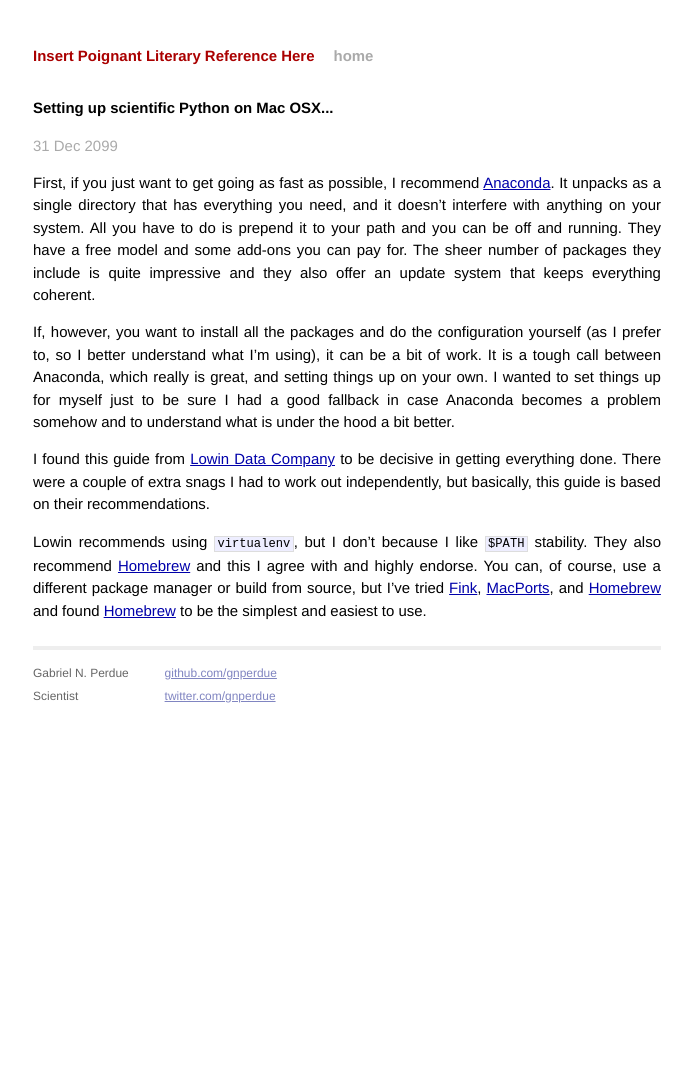
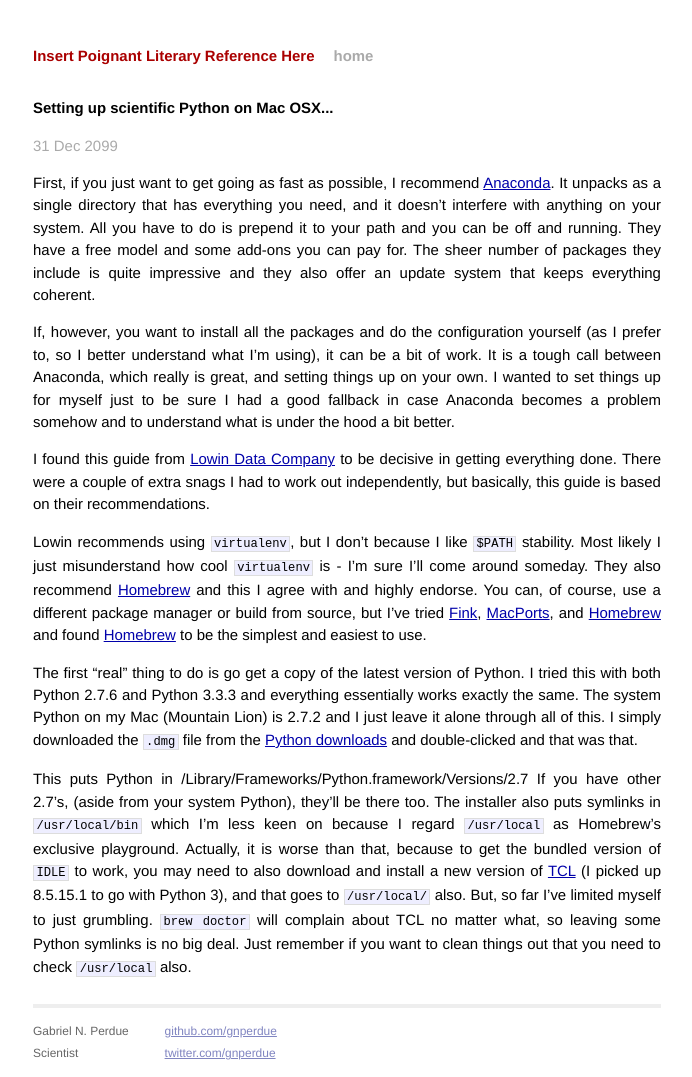
Before and after one commit to gnperdue/gnperdue.github.io, a Jekyll site: the page built from _posts/2099-12-21-setting-up-scientific-python.markdown, in a window 1280 px wide. Shown: the whole page, without its empty margins (293-985 px from the left). Built offline with Jekyll 4.4.1, drawn with Linux system fonts in a browser that asks for light colours; Markdown is read by kramdown in place of the engine named in the settings; before the commit the page ends 945 px from its top, so only the background shows below that.

Commit message:
Further work - discuss installing Python. As if anybody attempting this needed that sort of help...

```diff
--- a/_posts/2099-12-21-setting-up-scientific-python.markdown
+++ b/_posts/2099-12-21-setting-up-scientific-python.markdown
@@ -26,9 +26,30 @@
 to be decisive in getting everything done. There were a couple of extra snags I had
 to work out independently, but basically, this guide is based on their recommendations.
 
-Lowin recommends using `virtualenv`, but I don't because I like `$PATH` stability. They
+Lowin recommends using `virtualenv`, but I don't because I like `$PATH` stability.
+Most likely I just misunderstand how cool `virtualenv` is - I'm sure I'll come around
+someday. They
 also recommend [Homebrew](http://brew.sh) and this I agree with and highly endorse.
 You can, of course, use a different package manager or build from source, but I've
 tried [Fink](http://www.finkproject.org), [MacPorts](http://www.macports.org), and
 [Homebrew](http://brew.sh) and found [Homebrew](http://brew.sh) to be the simplest and
 easiest to use.
+
+The first "real" thing to do is go get a copy of the latest version of Python. I tried
+this with both Python 2.7.6 and Python 3.3.3 and everything essentially works exactly the
+same. The system Python on my Mac (Mountain Lion) is 2.7.2 and I just leave it alone through
+all of this. I simply downloaded the `.dmg` file from the
+[Python downloads](https://www.python.org/downloads/)
+and double-clicked and that was that.
+
+This puts Python in
+    /Library/Frameworks/Python.framework/Versions/2.7
+If you have other 2.7's, (aside from your system Python), they'll be there too. The installer
+also puts symlinks in `/usr/local/bin` which I'm less keen on because I regard `/usr/local`
+as Homebrew's exclusive playground. Actually, it is worse than that, because to get the
+bundled version of `IDLE` to work, you may need to also download and install a new
+version of [TCL](http://www.activestate.com/activetcl/downloads) (I picked up 8.5.15.1 to
+go with Python 3), and that goes to `/usr/local/` also. But, so far I've limited myself
+to just grumbling. `brew doctor` will complain about TCL no matter what, so leaving some
+Python symlinks is no big deal. Just remember if you want to clean things out that you
+need to check `/usr/local` also.
```
